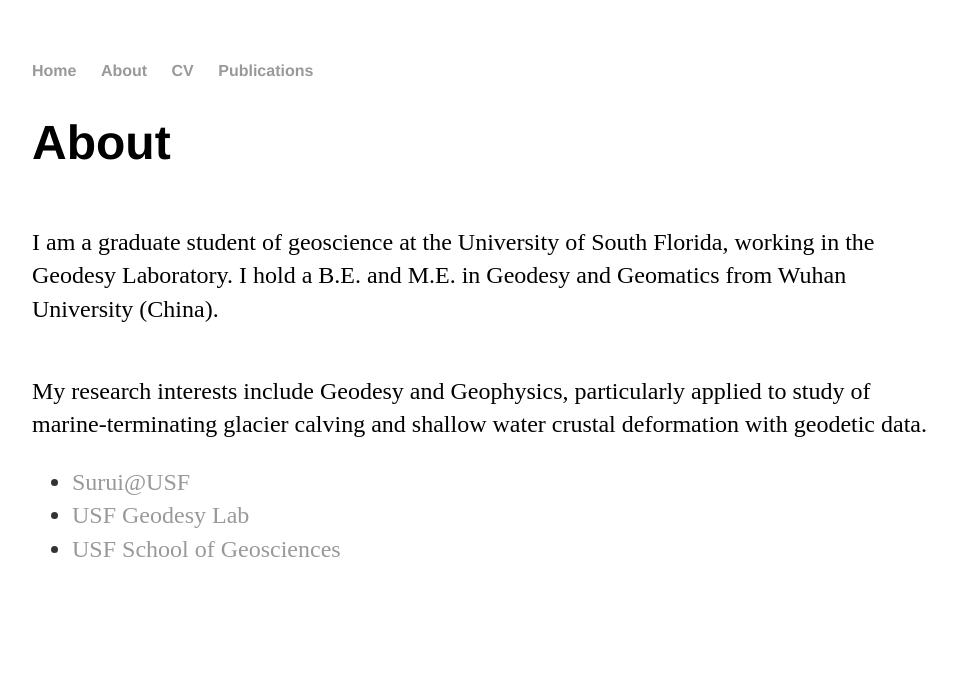
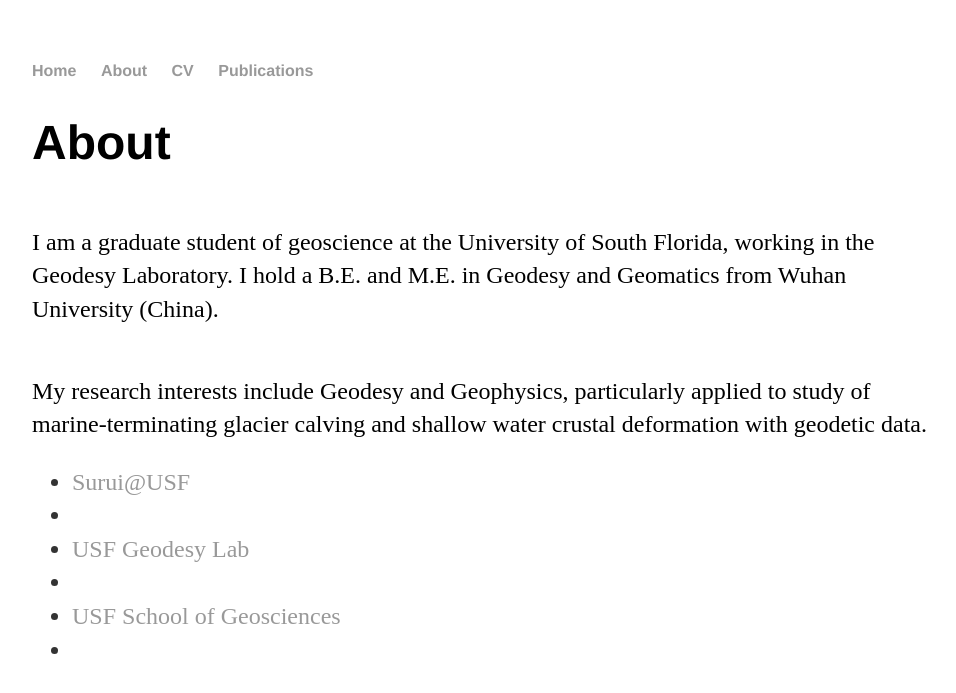
Before and after one commit to suruixie/suruixie.github.io, a Jekyll site: the page built from about/index.html, in a window 1280 px wide. Shown: the top 693 px of the page, without its empty margins (160-1116 px from the left). Built offline with Jekyll 4.4.1, drawn with Linux system fonts in a browser that asks for light colours.

```diff
--- a/about/index.html
+++ b/about/index.html
@@ -10,8 +10,8 @@ title: About Surui Xie
 
 	<ul class="contacts">
 
-		<li><a href="http://hennarot.forest.usf.edu/main/depts/geosci/students/suruixie/">Surui@USF</a></li>
-		<li><a href="http://labs.cas.usf.edu/geodesy/">USF Geodesy Lab</a></li>
-		<li><a href="http://hennarot.forest.usf.edu/main/depts/geosci/">USF School of Geosciences</a></li>
+		<li><a href="http://hennarot.forest.usf.edu/main/depts/geosci/students/suruixie/">Surui@USF</a></li><li>
+		<li><a href="http://labs.cas.usf.edu/geodesy/">USF Geodesy Lab</a></li><li>
+		<li><a href="http://hennarot.forest.usf.edu/main/depts/geosci/">USF School of Geosciences</a></li><li>
 	</ul>
 </div>
```
